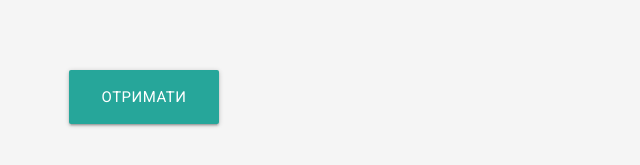
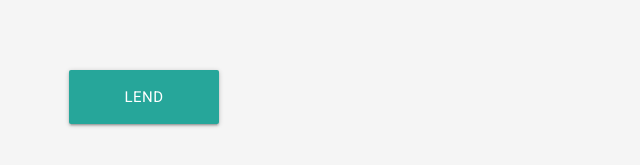
Before and after one commit to miletskiy/midas, a plain HTML site: page lender.html in a window 1280 px wide. Shown: the part 303-468 px from the top of the page, 496-1136 px from the left. Drawn offline with nearby package versions, Linux system fonts and the light colour scheme.

Commit message:
changed text of button

```diff
--- a/lender.html
+++ b/lender.html
@@ -37,7 +37,7 @@
   <!-- Взяти кредит -->
   <div class="row" id="get-money-content">
     <div class="col s12">
-      <a class="waves-effect waves-light btn-large" id="get-money-button">Отримати</a>
+      <a class="waves-effect waves-light btn-large" id="get-money-button">Lend</a>
     </div>
   </div>
 
```
